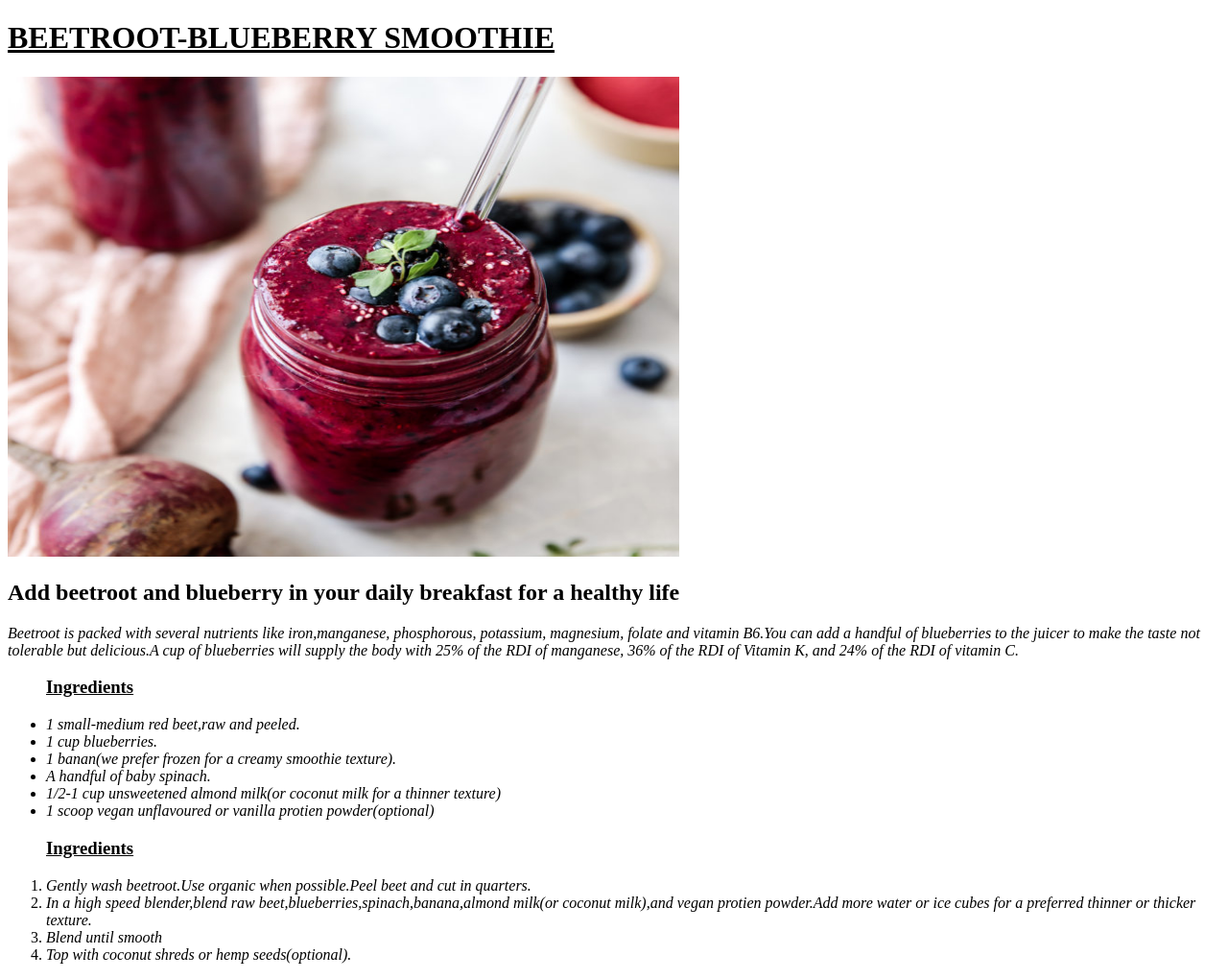
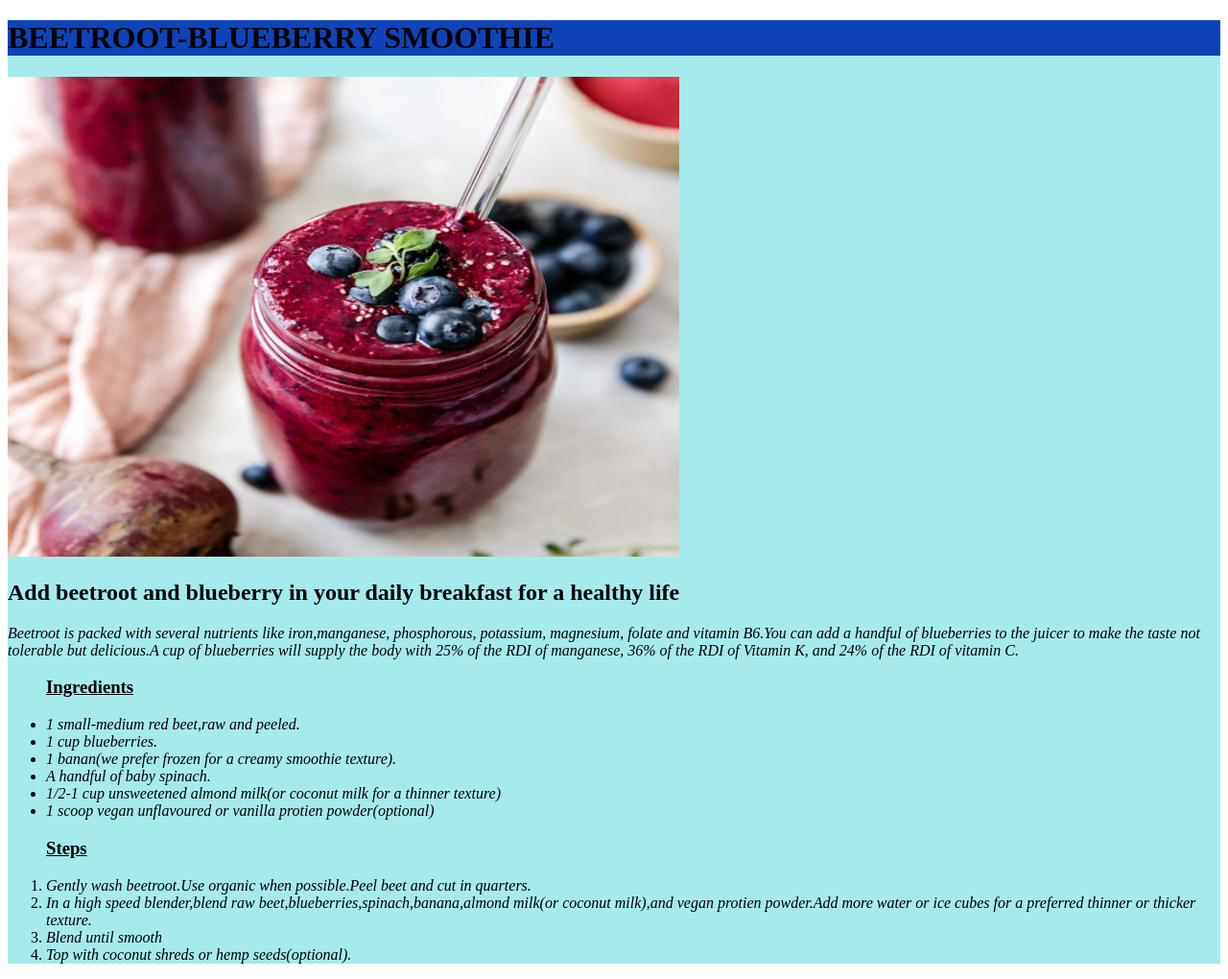
Before and after one commit to Anishanchu/odin-recipes, a plain HTML site: page recipes/beetroot_blueberrysmoothie.html in a window 1280 px wide. Shown: the whole page at 96% size. Drawn offline with Linux system fonts and the light colour scheme.

Commit message:
edit index.html

```diff
--- a/recipes/beetroot_blueberrysmoothie.html
+++ b/recipes/beetroot_blueberrysmoothie.html
@@ -3,9 +3,12 @@
     <head>
         <title>Beetroot-Blueberry Smoothie</title>
         <meta charset="utf-8">
+        <link rel="stylesheet" href="styles.css">
     </head>
     <body>
-        <h1><u>BEETROOT-BLUEBERRY SMOOTHIE</u></h1>
+        <div id="container">
+        <div id="header">
+        <h1>BEETROOT-BLUEBERRY SMOOTHIE</h1></div>
         <img src="beetroot-blueberrysmoothie.jpg" width="700" height="500">
         <p>
             <h2>Add beetroot and blueberry in your daily breakfast for a healthy life</h2>
@@ -19,7 +22,7 @@
             <li><em>1/2-1 cup unsweetened almond milk(or coconut milk for a thinner texture)</em></li>
             <li><em>1 scoop vegan unflavoured or vanilla protien powder(optional)</em></li>
         </ul>
-        <ol><h3><u>Ingredients</u></h3>
+        <ol><h3><u>Steps</u></h3>
             <li><em>Gently wash beetroot.Use organic when possible.Peel beet and cut in quarters.</em></li>
             <li><em>In a high speed blender,blend raw beet,blueberries,spinach,banana,almond milk(or coconut milk),and vegan protien powder.Add more water or ice cubes for a preferred thinner or thicker texture.</em></li>
             <li><em>Blend until smooth</em></li>
--- /dev/null
+++ b/recipes/styles.css
@@ -0,0 +1,7 @@
+#container {
+    background-color: rgb(165, 235, 235);
+}
+#header {
+    background-color: rgb(15, 68, 184);
+    color: rgb(3, 3, 3);
+}
--- a/style.css
+++ b/style.css
@@ -5,7 +5,7 @@
 }
 #container {
     background-color: rgb(236, 198, 26);
-    width: 1200px;
+    width: auto;
     margin-left: auto;
     margin-right: auto;
 }
```
Also changed, not shown: recipes/oatmeal.html (+4 -1 lines), recipes/saucybean_bakedeggs.html (+4 -1 lines).
